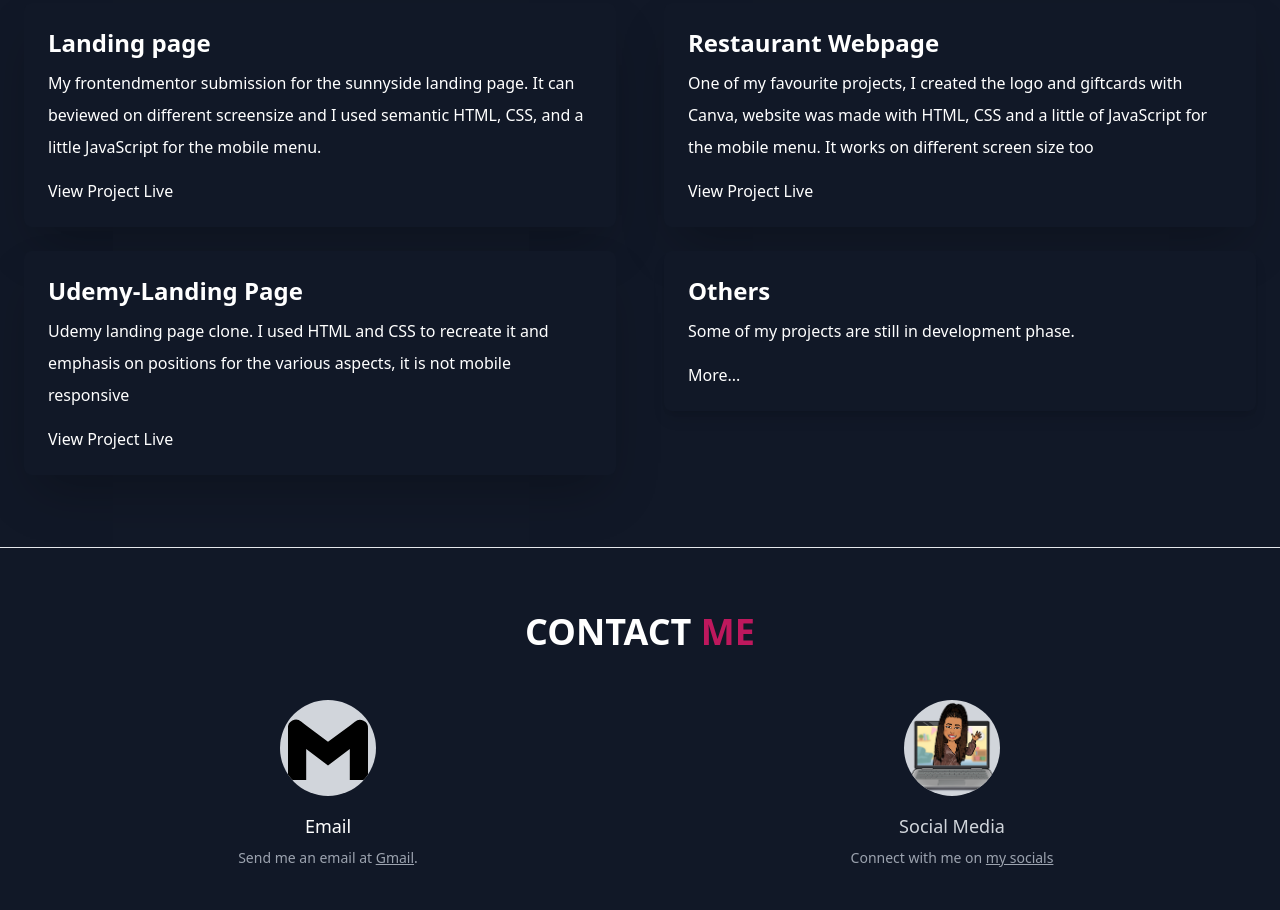
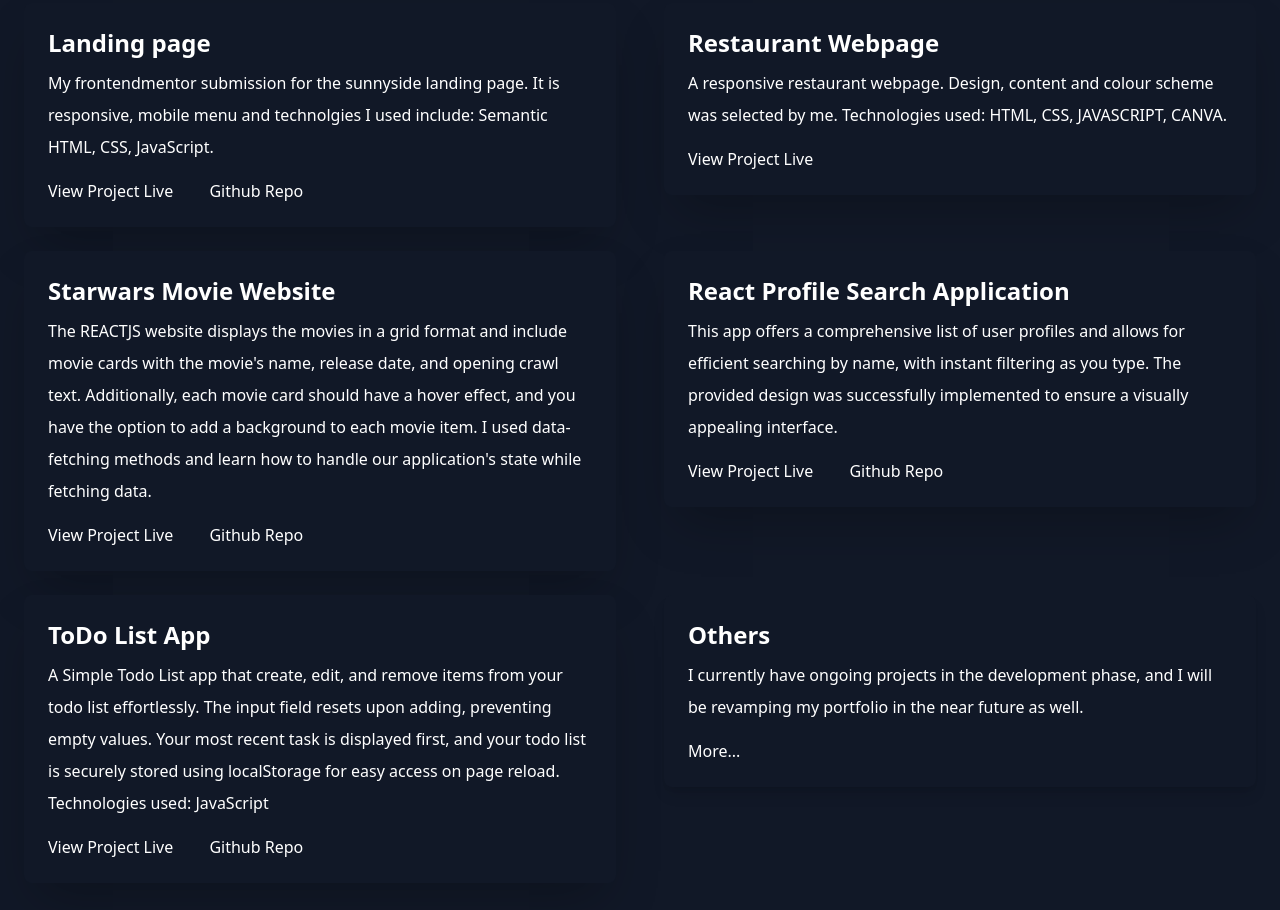
Before and after one commit to moni-nancy/Portfolio, a website: page index.html in a window 1280 px wide. Shown: the part 1329-2239 px from the top of the page. Drawn offline with nearby package versions, Linux system fonts and the light colour scheme.

Commit message:
Update index.html

```diff
--- a/index.html
+++ b/index.html
@@ -48,11 +48,11 @@
 
 <div class="md:hidden">
   <div id="menu" class="absolute flex-col items-center hidden self-end py-8 mt-10 space-y-6 font-bold bg-gray-900 text-white sm:w-auto sm:self-center left-6 right-6 drop-shadow-md">
-    <a href="#about" class="hover:text-pink-700 flex items-center">
+    <a href="#about" class="hover:text-pink-700  hover:border-b-2 flex items-center">
       <img class="w-6 mr-2" src="images/hibiscus.png" alt="">
       About Me
     </a>
-    <a href="https://reinanancy.hashnode.dev/" target="_blank" class="hover:text-pink-700 flex items-center">
+    <a href="https://reinanancy.hashnode.dev/" target="_blank" class="hover:text-pink-700  hover:border-b-2 flex items-center">
       <img class="w-6 mr-2" src="images/white-heart.gif" alt="">
       Blog
     </a>
@@ -115,9 +115,10 @@
            <div class="rounded m-3 p-2 font-semibold shadow-gray-800 shadow-2xl border border-pink-700  hover:animate-bounce">GIT</div>
            <div class="rounded m-3 p-2 font-semibold shadow-gray-800 shadow-2xl border border-pink-700  hover:animate-bounce">GITHUB</div>
            <div class="rounded m-3 p-2 font-semibold shadow-gray-800 shadow-2xl border border-pink-700  hover:animate-bounce">JAVASCRIPT</div>
+           <div class="rounded m-3 p-2 font-semibold shadow-gray-800 shadow-2xl border border-pink-700  hover:animate-bounce">REACTJS</div>
            <div class="rounded m-3 p-2 font-semibold shadow-gray-800 shadow-2xl border border-pink-700  hover:animate-bounce">TAILWINDCSS</div>
            <div class="rounded m-3 p-2 font-semibold shadow-gray-800 shadow-2xl border border-pink-700  hover:animate-bounce">CANVA</div>
-           <div class="rounded m-3 p-2 font-semibold shadow-gray-800 shadow-2xl border border-pink-700  hover:animate-bounce">TEAMWORK</div>
+           <div class="rounded m-3 p-2 font-semibold shadow-gray-800 shadow-2xl border border-pink-700  hover:animate-bounce">TEAM COLLABORATION</div>
            <div class="rounded m-3 p-2 font-semibold shadow-gray-800 shadow-2xl border border-pink-700  hover:animate-bounce">CREATIVITY</div>
            <div class="rounded font-semibold m-3 p-2 font- shadow-gray-800 shadow-2xl border border-pink-700  hover:animate-bounce">PROBLEM SOLVING</div>
            <div class="rounded font-semibold m-3 p-2 font- shadow-gray-800 shadow-2xl border border-pink-700  hover:animate-bounce">BOOTSTRAP</div>
@@ -150,33 +151,52 @@
           <div class="w-full md:w-1/2 px-6">
             <div class="bg-gray-900 rounded-lg shadow-2xl p-6 mb-6">
               <h3 class="text-2xl font-bold text-white mb-2">Landing page</h3>
-              <p class="text-white leading-loose mb-4">My frontendmentor submission for the sunnyside landing page. It can beviewed on different screensize and I used semantic HTML, CSS, and a little JavaScript for the mobile menu.</p>
+              <p class="text-white leading-loose mb-4">My frontendmentor submission for the sunnyside landing page. It is responsive, mobile menu and  technolgies I used include: Semantic HTML, CSS, JavaScript.</p>
               <a href="https://sunnyside-agency-landing-page-main-ptga.vercel.app/" class="text-white hover:text-pink-700" target="_blank">View Project Live</a>
+              <a href="https://github.com/moni-nancy/sunnyside-agency-landing-page-main.git" class="text-white pl-8 hover:text-pink-700" target="_blank">Github Repo</a>
+
+            </div>
+          </div>
+          <div class="w-full md:w-1/2 px-6">
+            <div class="bg-gray-900 rounded-lg shadow-2xl p-6 mb-6">
+              <h3 class="text-2xl font-bold text-white mb-2">Restaurant Webpage</h3>
+              <p class="text-white leading-loose mb-4">A responsive restaurant webpage. Design, content and colour scheme was selected by me. Technologies used: HTML, CSS, JAVASCRIPT, CANVA.</p>
+              <a href="https://cuisineint.netlify.app/" class="text-white hover:text-pink-700" target="_blank">View Project Live</a>
+            </div>
+          </div>
+        </div>
+
+        <div class="flex flex-wrap -mx-6">
+          <div class="w-full md:w-1/2 px-6">
+            <div class="bg-gray-900 rounded-lg shadow-2xl p-6 mb-6">
+              <h3 class="text-2xl font-bold text-white mb-2">Starwars Movie Website</h3>
+              <p class="text-white leading-loose mb-4">The REACTJS website displays the movies in a grid format and include movie cards with the movie's name, release date, and opening crawl text. Additionally, each movie card should have a hover effect, and you have the option to add a background to each movie item. I used data-fetching methods and learn how to handle our application's state while fetching data.</p>
+              <a href="https://starwarsassignment.netlify.app/" class="text-white hover:text-pink-700" target="_blank">View Project Live</a>
+              <a href="https://github.com/moni-nancy/starwars_assignment.git" class="text-white pl-8 hover:text-pink-700" target="_blank">Github Repo</a>
+            </div>
+          </div>
+          <div class="w-full md:w-1/2 px-6">
+            <div class="bg-gray-900 rounded-lg shadow-2xl p-6 mb-6">
+              <h3 class="text-2xl font-bold text-white mb-2">React Profile Search Application</h3>
+              <p class="text-white leading-loose mb-4">This app offers a comprehensive list of user profiles and allows for efficient searching by name, with instant filtering as you type. The provided design was successfully implemented to ensure a visually appealing interface.</p>
+              <a href="https://profile-search-delta.vercel.app/" class="text-white hover:text-pink-700" target="_blank">View Project Live</a>
+              <a href="https://github.com/moni-nancy/profile-search.git" class="text-white pl-8 hover:text-pink-700" target="_blank">Github Repo</a>
             </div>
           </div>
 
           <div class="w-full md:w-1/2 px-6">
             <div class="bg-gray-900 rounded-lg shadow-2xl p-6 mb-6">
-              <h3 class="text-2xl font-bold text-white mb-2">Restaurant Webpage</h3>
-              <p class="text-white leading-loose mb-4">One of my favourite projects, I created the logo and giftcards with Canva, website was made with HTML, CSS and a little of JavaScript for the mobile menu. It works on different screen size too</p>
-              <a href="https://cuisineint.netlify.app/" class="text-white hover:text-pink-700" target="_blank">View Project Live</a>
+              <h3 class="text-2xl font-bold text-white mb-2">ToDo List App</h3>
+              <p class="text-white leading-loose mb-4">A Simple Todo List app that create, edit, and remove items from your todo list effortlessly. The input field resets upon adding, preventing empty values. Your most recent task is displayed first, and your todo list is securely stored using localStorage for easy access on page reload. Technologies used: JavaScript</p>
+              <a href=" https://nancytodo-list.netlify.app/" class="text-white hover:text-pink-700" target="_blank">View Project Live</a>
+              <a href=" https://github.com/moni-nancy/todo-list.git" class="text-white pl-8 hover:text-pink-700" target="_blank">Github Repo</a>
             </div>
           </div>
 
-        </div>
-
-        <div class="flex flex-wrap -mx-6">
-          <div class="w-full md:w-1/2 px-6">
-            <div class="bg-gray-900 rounded-lg shadow-2xl p-6 mb-6">
-              <h3 class="text-2xl font-bold text-white mb-2">Udemy-Landing Page</h3>
-              <p class="text-white leading-loose mb-4">Udemy landing page clone. I used HTML and CSS to recreate it and emphasis on positions for the various aspects, it is not mobile responsive</p>
-              <a href="https://udemyclone-stuternproject.netlify.app/" class="text-white hover:text-pink-700" target="_blank">View Project Live</a>
-            </div>
-          </div>
           <div class="w-full md:w-1/2 px-6">
             <div class="bg-gray-900 rounded-lg shadow-lg p-6 mb-6">
               <h3 class="text-2xl font-bold text-white mb-2">Others</h3>
-              <p class="text-white leading-loose mb-4">Some of my projects are still in development phase.</p>
+              <p class="text-white leading-loose mb-4">I currently have ongoing projects in the development phase, and I will be revamping my portfolio in the near future as well.</p>
               <a href="#" class="text-white hover:text-pink-700" target="_blank">More...</a>
             </div>
           </div>
```
